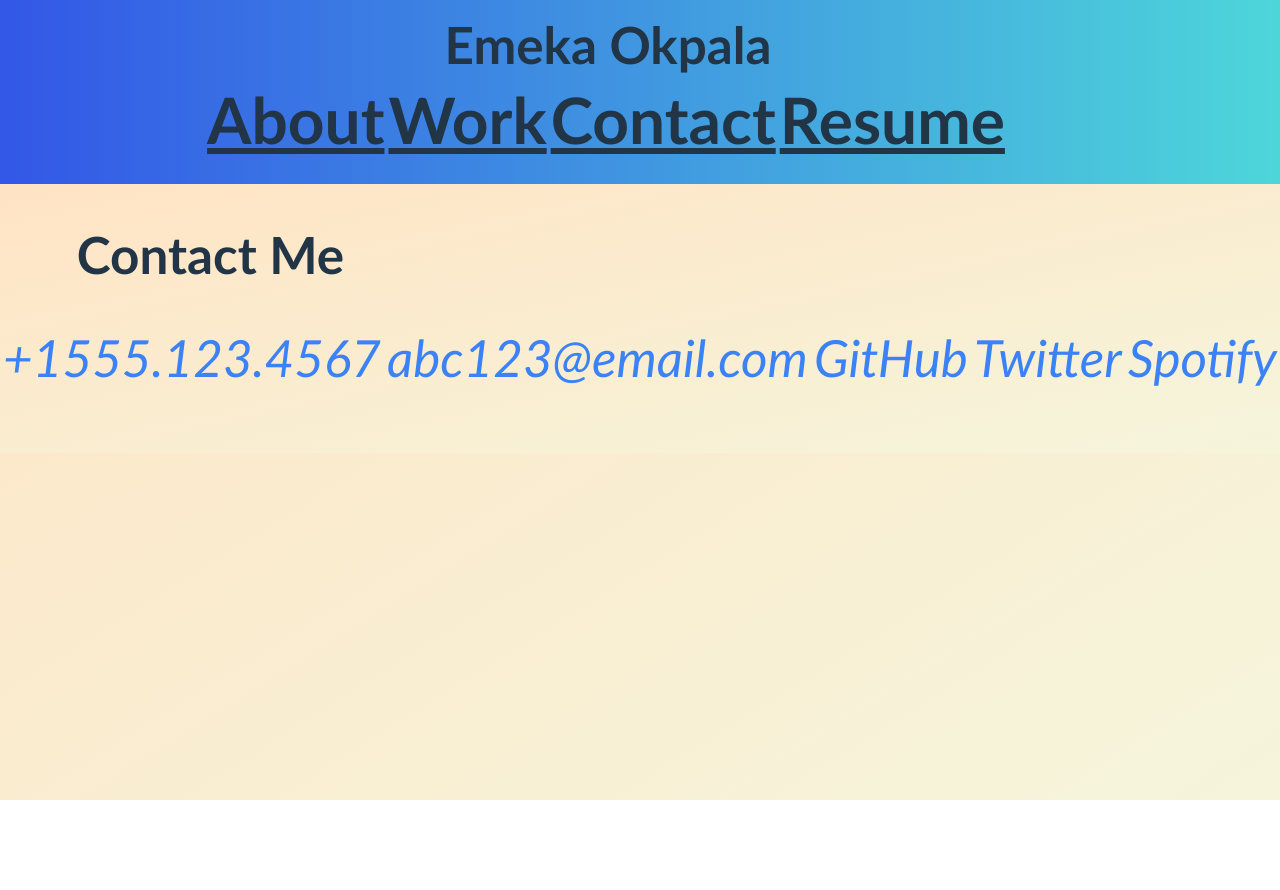
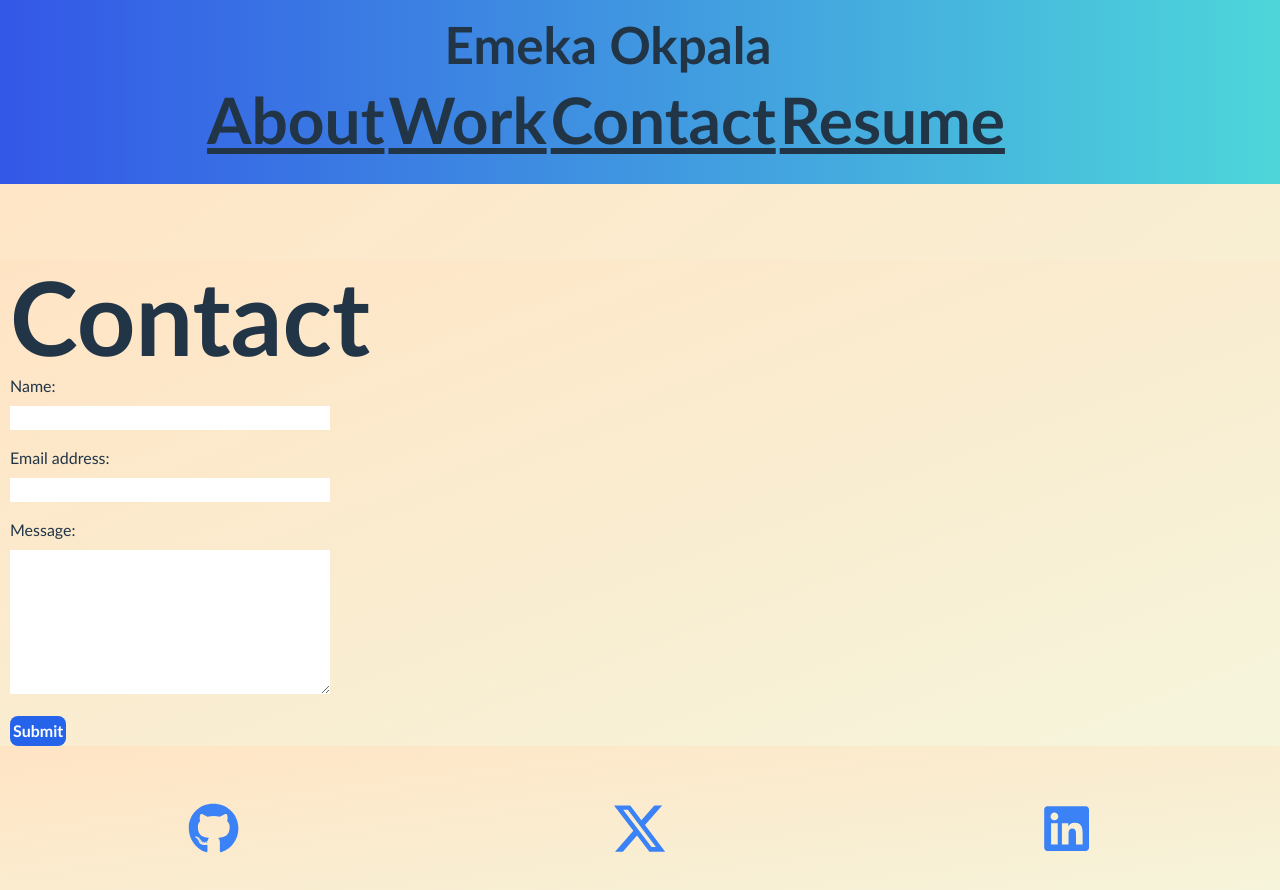
Before and after one commit to Hammarou/React-Portfolio, a React (Vite) app: page /contact in a window 1280 px wide. Shown: the top 890 px of the page. Before the commit the page ends 800 px from the top, so only its background shows below. Built offline with nearby package versions, Linux system fonts and the light colour scheme.

Commit message:
Changed work file name to portfolio

```diff
--- a/package.json
+++ b/package.json
@@ -12,6 +12,7 @@
   "dependencies": {
     "react": "^18.3.1",
     "react-dom": "^18.3.1",
+    "react-icons": "^5.3.0",
     "react-router-dom": "^6.28.0"
   },
   "devDependencies": {
--- a/src/App.jsx
+++ b/src/App.jsx
@@ -6,7 +6,7 @@ import Header from './components/Header';
 import Footer from './components/Footer';
 import { BrowserRouter, Routes, Route, Navigate } from "react-router-dom";
 import About from './components/About';
-import Work from './components/Work';
+import Portfolio from './components/Portfolio';
 import Contact from './components/Contact';
 import Resume from './components/Resume';
 import PdfViewer from './components/PdfViewer';
@@ -20,10 +20,11 @@ function App() {
         <Header />
         <Routes>
           <Route path="/" element={<About />} />
-          <Route path="/work" element={<Work />} />
+          <Route path="/portfolio" element={<Portfolio />} />
           <Route path="/contact" element={<Contact />} />
           <Route path="/resume" element={<PdfViewer />}  />
         </Routes>
+        <Footer />
       </BrowserRouter>
     </div>
   )
--- a/src/components/Contact.jsx
+++ b/src/components/Contact.jsx
@@ -1,19 +1,90 @@
-import React from 'react'
+import React, { useState } from 'react'
 
 export default function Contact() {
+  const [formData, setFormData] = useState({
+    name: '',
+    email: '',
+    message: '',
+  });
+
+  const [errors, setErrors] = useState({
+    name: '',
+    email: '',
+    message: '',
+  });
+
+  const handleChange = (e) => {
+    const { name, value } = e.target;
+    setFormData({ ...formData, [name]: value });
+  };
+
+  const validateEmail = (email) => {
+    const emailPattern = /^[a-zA-Z0-9._-]+@[a-zA-Z0-9.-]+\.[a-zA-Z]{2,6}$/;
+    return emailPattern.test(email);
+  };
+
+  const handleSubmit = (e) => {
+    e.preventDefault();
+    let formErrors = {};
+
+    // Validate all fields
+    Object.keys(formData).forEach((key) => validateField(key, formData[key]));
+
+    if (Object.keys(formErrors).length === 0) {
+      // Submit the form
+      console.log('Form submitted:', formData);
+    }
+  };
+
+  const validateField = (name, value) => {
+    let error = '';
+    if (!value) {
+      error = `${name.charAt(0).toUpperCase() + name.slice(1)} field is required.`;
+    }
+    else if (name === 'email' && !validateEmail(value)) {
+      error = 'Please enter a valid email address.';
+    }
+
+    setErrors((prevErrors) => ({ ...prevErrors, [name]: error }));
+
+  };
+
+  const handleBlur = (e) => {
+    const { name, value } = e.target;
+    validateField(name, value);
+  };
+
+
   return (
-    <section className="bg-[linear-gradient(to_bottom_right,_bisque,_beige)]">
-            <div className="p-[2em_0]">
-                <h2 className="ml-[1.5em] text-[4vw] font-bold">Contact Me</h2>
-                <address className="text-[4vw] font-bold bg-none text-blue-500 flex flex-wrap sm:flex-col md:flex-col justify-around items-center">
-                    <a href="" className="p-[0.5em_0] hover:text-purple-900 hover:underline">+1555.123.4567</a>
-                    <a href="#" className="p-[0.5em_0] hover:text-purple-900 hover:underline">abc123@email.com</a>
-                    <a href="#" className="p-[0.5em_0] hover:text-purple-900 hover:underline">GitHub</a>
-                    <a href="#" className="p-[0.5em_0] hover:text-purple-900 hover:underline">Twitter</a>
-                    <a href="#" className="p-[0.5em_0] hover:text-purple-900 hover:underline">Spotify</a>
+    <section className="bg-[linear-gradient(to_bottom_right,_bisque,_beige)] pl-[10px]">
+      <h1 className="font-bold xs:text-[8vw] xs:mt-[0.75em] ">Contact</h1>
+      <form onSubmit={handleSubmit}>
+        <label htmlFor="name" className="block mb-2">Name:</label>
+        <input type="text" id="name" name="name" className="xs:w-80 mb-4"
+          value={formData.name}
+          onChange={handleChange}
+          onBlur={handleBlur}
+        />
+        {errors.name && <div className="bg-red-300">{errors.name}</div>}
 
-                </address>
-            </div>
-        </section>
+        <label htmlFor="email" className="block mb-2">Email address:</label>
+        <input type="email" id="email" name="email" className="xs:w-80 mb-4"
+        value={formData.email}
+        onChange={handleChange}
+        onBlur={handleBlur}
+        />
+        {errors.email && <div className="bg-red-300">{errors.email}</div>}
+
+        <label htmlFor="message" className="block mb-2">Message:</label>
+        <textarea className="xs:w-80 mb-4" id="message" name="message" rows={6}
+        value={formData.message}
+        onChange={handleChange}
+        onBlur={handleBlur}
+        >
+        </textarea>
+        {errors.message && <div className="bg-red-300">{errors.message}</div>}
+        <button className="block bg-blue-600 text-white font-bold p-[2px]">Submit</button>
+      </form>
+    </section>
   )
 }
--- a/src/components/Footer.jsx
+++ b/src/components/Footer.jsx
@@ -1,7 +1,20 @@
 import React from 'react'
+import { FaGithub } from "react-icons/fa";
+import { BsTwitterX } from "react-icons/bs";
+import { FaLinkedin } from "react-icons/fa";
 
 export default function Footer() {
   return (
-    <div>Footer</div>
+    <section className="bg-[linear-gradient(to_bottom_right,_bisque,_beige)]">
+            <div className="p-[2em_0]">
+                <h2 className="ml-[1.5em] text-[4vw] font-bold"></h2>
+                <address className="text-[4vw] font-bold bg-none text-blue-500 flex flex-wrap sm:flex-row md:flex-row justify-around items-center">
+                    <a href="#" className="p-[0.5em_0] hover:text-purple-900 hover:underline"><FaGithub /></a>
+                    <a href="#" className="p-[0.5em_0] hover:text-purple-900 hover:underline"><BsTwitterX /></a>
+                    <a href="#" className="p-[0.5em_0] hover:text-purple-900 hover:underline"><FaLinkedin /></a>
+
+                </address>
+            </div>
+        </section>
   )
 }
--- a/src/components/Work.jsx
+++ b/src/components/Portfolio.jsx
@@ -1,12 +1,16 @@
 import React from 'react'
 
 import oceanSunset from '../assets/images/ocean-sunset.jpg'
+import natureScenery from '../assets/images/nature-scenery.jpg'
+import calmSeaIceberg from '../assets/images/calm-sea-iceberg.jpg'
+import beautifulBeach from '../assets/images/beautiful-beach.jpeg'
+import lonelyRoad from '../assets/images/lonely-road.jpg'
 
 
-export default function Work() {
+export default function Portfolio() {
   return (
     <section className="pb-[50px]">
-      <h2 className="mt-[1em] ml-[1.5em] text-[4vw] font-bold">Work</h2>
+      <h2 className="mt-[1em] ml-[1.5em] text-[4vw] font-bold">Portfolio</h2>
       <div className="flex flex-wrap justify-center">
         <div className='ocean-sunset border-4 border-blue-500 border-solid rounded hover:border-red-500 '>
           <a href="#" className="inline-block relative text-[3vw] border-blue-500 min-h-[492px] flex-basis-[100%] flex items-end p-[6em_0_20px_0] m-[1px] bg-opacity-[90%] no-underline bg-blend-soft-light bg-[180%] transition-all duration-[500ms] bg-no-repeat bg-green-200 hover:border-red-500 hover:bg-transparent hover:transition-all hover:duration-[250ms] hover:ease-in bottom-[97px]"
--- a/tailwind.config.js
+++ b/tailwind.config.js
@@ -7,7 +7,7 @@ export default {
   theme: {
     extend: {},
     screens: {
-      'xs': `400px`
+      'xs': `300px`
     }
   },
   plugins: [],
```
Also changed, not shown: 2 other files (tests, documents, lock files or other folders).
